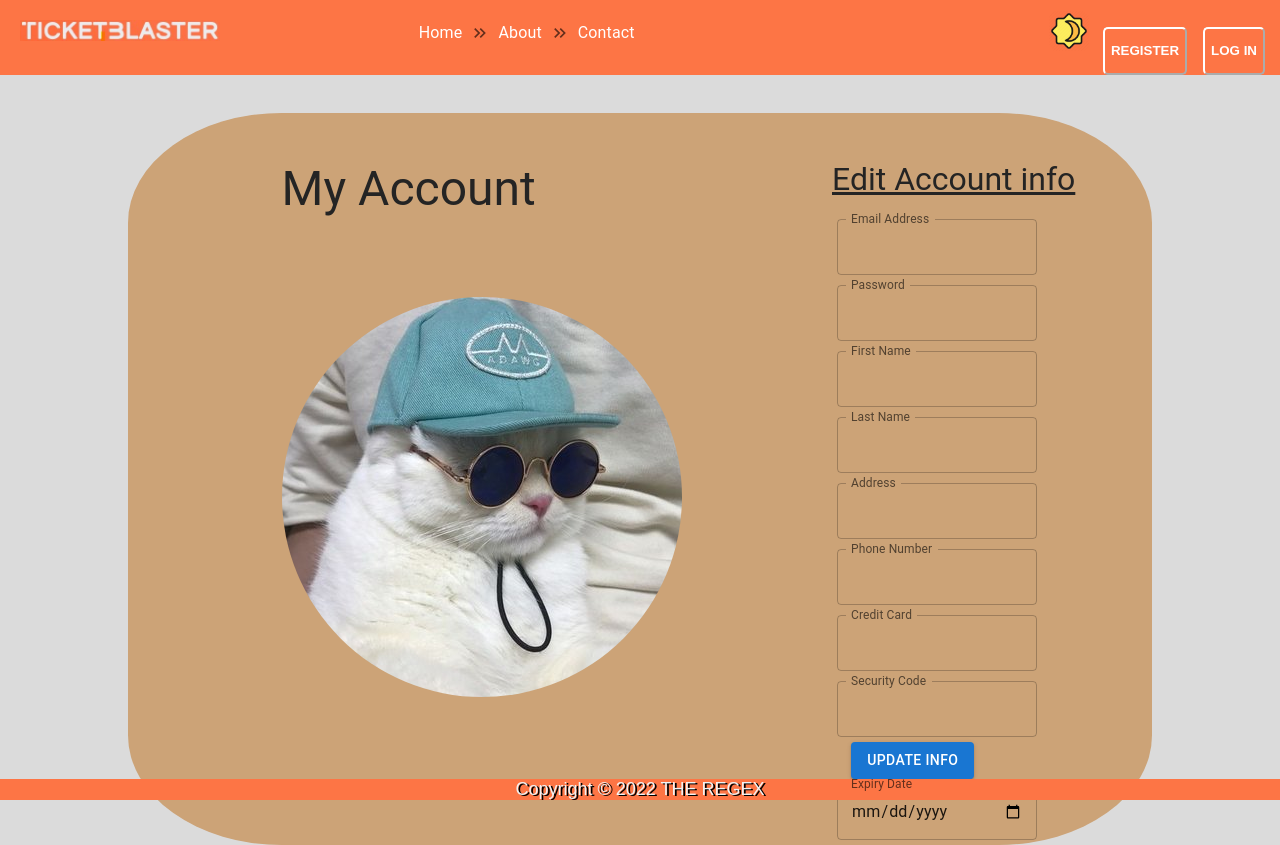
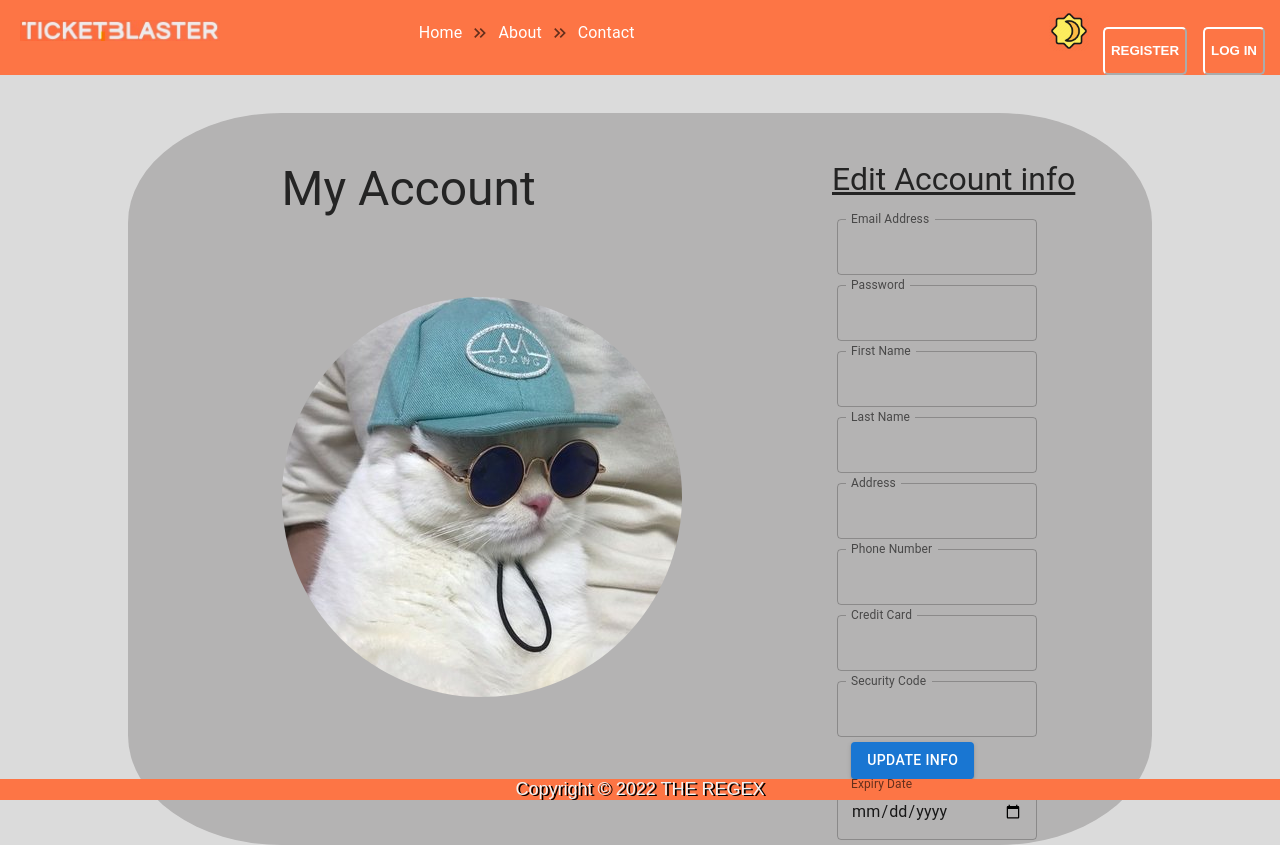
Before and after one commit to ChristopherPerrault/ticketblaster, a React (Create React App) app in the folder frontend/: page /account in a window 1280 px wide. Built offline with nearby package versions, Linux system fonts and the light colour scheme; no server answers; a web font is replaced by a local one.

Commit message:
changed some orange backgrounds to gray so dark mode clashes less

```diff
--- a/frontend/src/components/Profile.css
+++ b/frontend/src/components/Profile.css
@@ -2,7 +2,7 @@
 .profile-container{
     display:grid;
     grid-template-columns: 1fr 1fr;
-     background-color: #cca377;
+     background-color: rgb(180, 179, 179);
     margin-top:3%;
     margin-left: 10%;
      border-radius: 15%;
--- a/frontend/src/components/admin/RecordList.css
+++ b/frontend/src/components/admin/RecordList.css
@@ -13,7 +13,7 @@ td{
 
 .edit-container{
     padding: 2rem;
-    background-color: #cca377;
+    background-color: rgb(180, 179, 179);
     margin-top:3rem;
     margin-left:38%;
     display: inline-block;
--- a/frontend/src/pages/AdminCrudUsers.js
+++ b/frontend/src/pages/AdminCrudUsers.js
@@ -8,7 +8,7 @@ export default function AdminCrudUsers() {
     <>
       <Box
         style={{
-          backgroundColor: "#ffa366",
+          backgroundColor: "rgb(180, 179, 179)",
           width: "80vw",
           marginLeft: "10%",
           height: "33vh",
```
